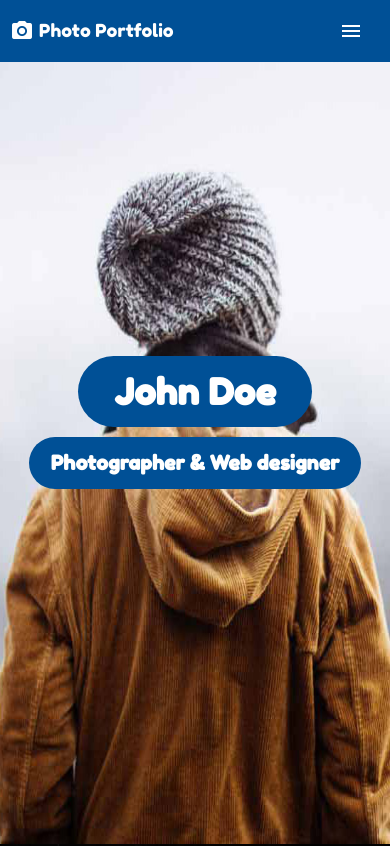
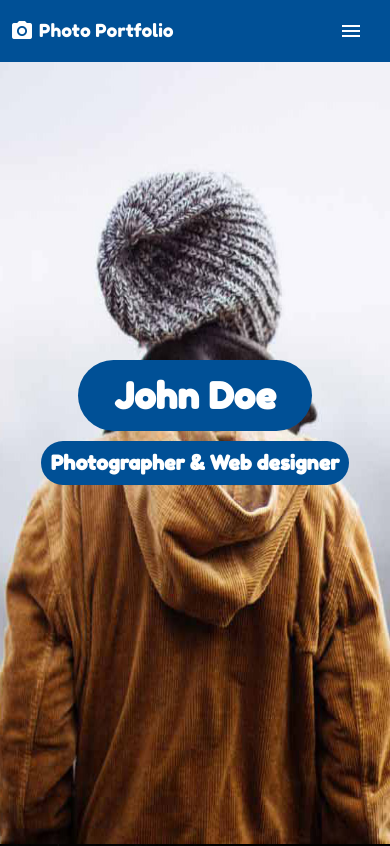
Before and after one commit to retr0web/photo_portfolio, a plain HTML site: page index.html in a window 390 px wide. Shown: the top 846 px of the page. Drawn offline with Linux system fonts and the light colour scheme; a script that the page names is missing.

Commit message:
Add files via upload

```diff
--- a/css/styles.css
+++ b/css/styles.css
@@ -243,6 +243,10 @@ html, body {
         background-image: url('../images/small-john.jpg');
     }
 
+    .sub-label{
+        padding: 10px 10px;
+    }
+
     .main-menu {
         visibility:hidden;
         width: 0px;
```
